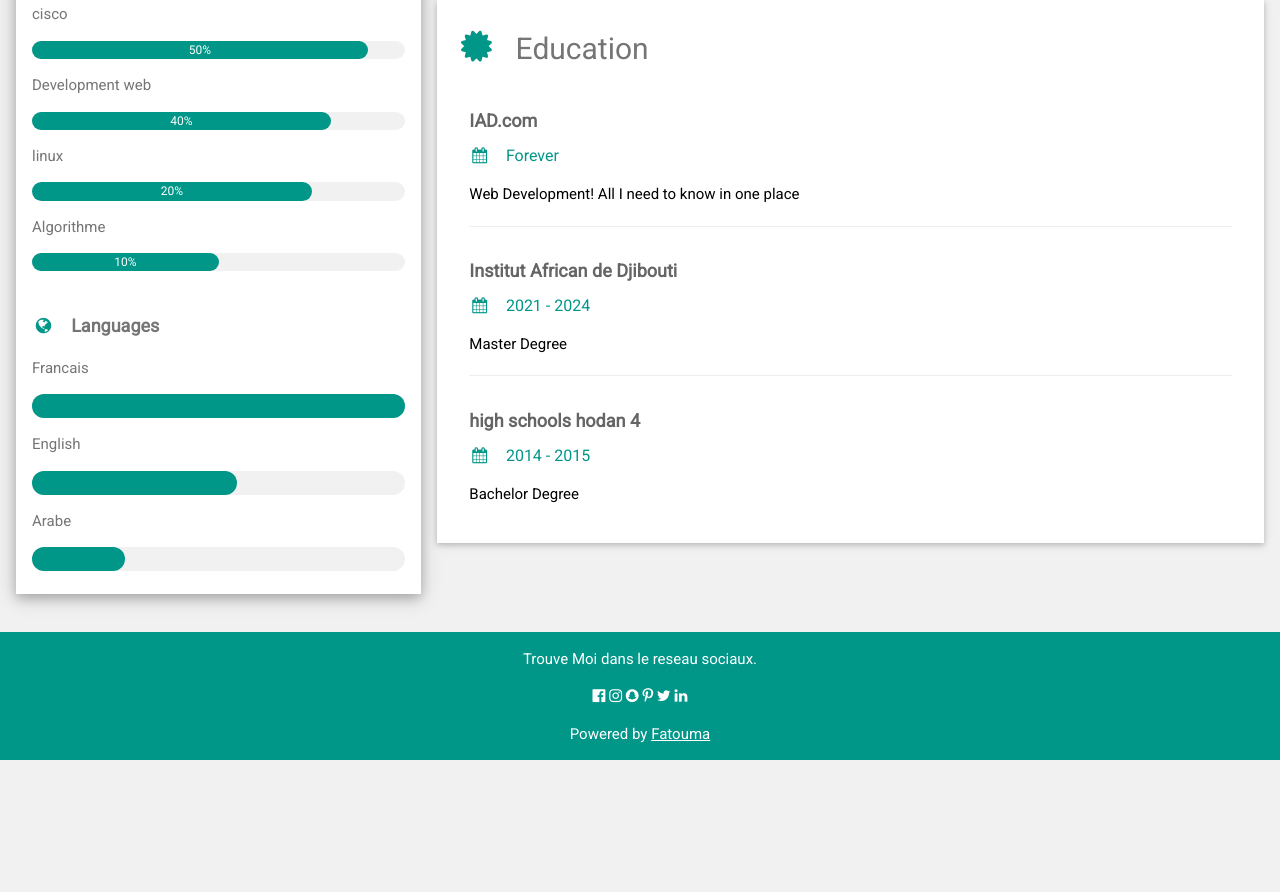
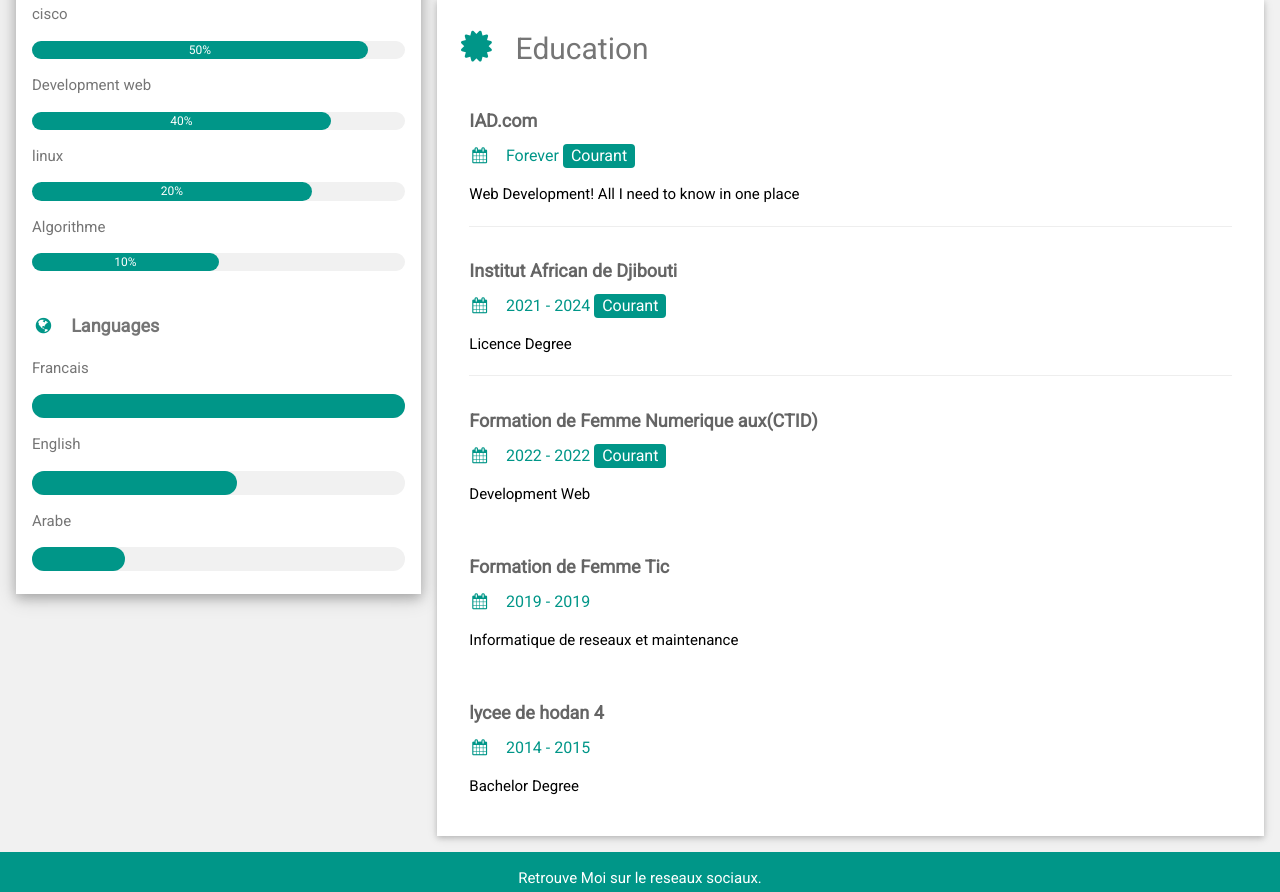
Before and after one commit to FatoumaMahamoud/fatoumamahamoud, a website: page index.html in a window 1280 px wide. Shown: the part 519-1411 px from the top of the page. Before the commit the page ends 1279 px from the top, so only its background shows below. Drawn offline with nearby package versions, Linux system fonts and the light colour scheme.

Commit message:
Ajout des formation

```diff
--- a/index.html
+++ b/index.html
@@ -99,18 +99,28 @@
         <h2 class="w3-text-grey w3-padding-16"><i class="fa fa-certificate fa-fw w3-margin-right w3-xxlarge w3-text-teal"></i>Education</h2>
         <div class="w3-container">
           <h5 class="w3-opacity"><b>IAD.com</b></h5>
-          <h6 class="w3-text-teal"><i class="fa fa-calendar fa-fw w3-margin-right"></i>Forever</h6>
+          <h6 class="w3-text-teal"><i class="fa fa-calendar fa-fw w3-margin-right"></i>Forever <span class="w3-tag w3-teal w3-round">Courant</span></h6>
           <p>Web Development! All I need to know in one place</p>
           <hr>
         </div>
         <div class="w3-container">
           <h5 class="w3-opacity"><b>Institut African de Djibouti</b></h5>
-          <h6 class="w3-text-teal"><i class="fa fa-calendar fa-fw w3-margin-right"></i>2021 - 2024</h6>
-          <p>Master Degree</p>
+          <h6 class="w3-text-teal"><i class="fa fa-calendar fa-fw w3-margin-right"></i>2021 - 2024 <span class="w3-tag w3-teal w3-round">Courant</span></h6>
+          <p>Licence Degree</p>
           <hr>
         </div>
         <div class="w3-container">
-          <h5 class="w3-opacity"><b>high schools hodan 4</b></h5>
+          <h5 class="w3-opacity"><b>Formation de Femme Numerique aux(CTID)</b></h5>
+          <h6 class="w3-text-teal"><i class="fa fa-calendar fa-fw w3-margin-right"></i>2022 - 2022 <span class="w3-tag w3-teal w3-round">Courant</span></h6>
+          <p>Development Web</p><br>
+        </div>
+        <div class="w3-container">
+          <h5 class="w3-opacity"><b>Formation de Femme Tic</b></h5>
+          <h6 class="w3-text-teal"><i class="fa fa-calendar fa-fw w3-margin-right"></i>2019 - 2019 </h6>
+          <p>Informatique de reseaux et maintenance</p><br>
+        </div>
+        <div class="w3-container">
+          <h5 class="w3-opacity"><b>lycee de hodan 4</b></h5>
           <h6 class="w3-text-teal"><i class="fa fa-calendar fa-fw w3-margin-right"></i>2014 - 2015</h6>
           <p>Bachelor Degree</p><br>
         </div>
@@ -125,7 +135,7 @@
 </div>
 
 <footer class="w3-container w3-teal w3-center w3-margin-top">
-  <p>Trouve Moi dans le reseau sociaux.</p>
+  <p>Retrouve Moi sur le reseaux sociaux.</p>
   <a href="https://facebook.com/Fatouma Mahamoud" target="_blank"> <i class="fa fa-facebook-official w3-hover-opacity"> </i></a>
   <a href="https://www.instagram.com">  <i class="fa fa-instagram w3-hover-opacity"> </i></a>
   <i class="fa fa-snapchat w3-hover-opacity"></i>
```
